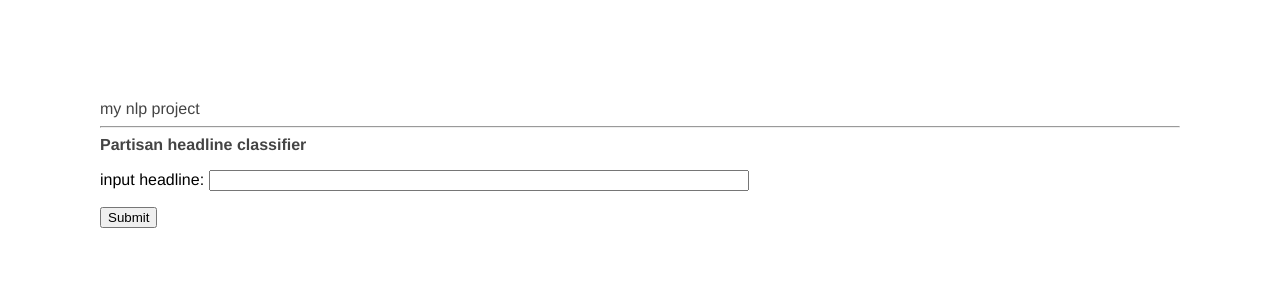
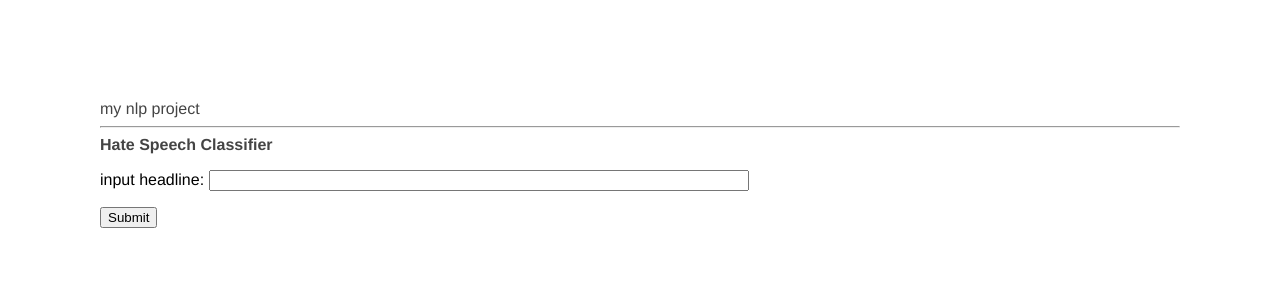
Before and after one commit to tulane-cmps6730/project-hate, a Flask app: page / in a window 1280 px wide. Shown: the top 300 px of the page. Run offline with Flask 2, Linux system fonts and the light colour scheme; parts of the project's set-up code (start-up, migrations or seed data) failed here and were passed over.

Commit message:
Add files via upload

```diff
--- a/nlp/app/templates/myform.html
+++ b/nlp/app/templates/myform.html
@@ -1,10 +1,10 @@
 {% extends "base.html" %}
 
 {% block content %}
-    <b>Partisan headline classifier</b>
+    <b>Hate Speech Classifier</b>
     <form action="" method="post" novalidate>
         <p>
-            {{ form.input_field.label }} {{ form.input_field(size=32) }}
+            {{ form.input_field.label }} {{ form.input_field(size=384) }}
         </p>
         {{ form.submit() }}
     </form>
```
